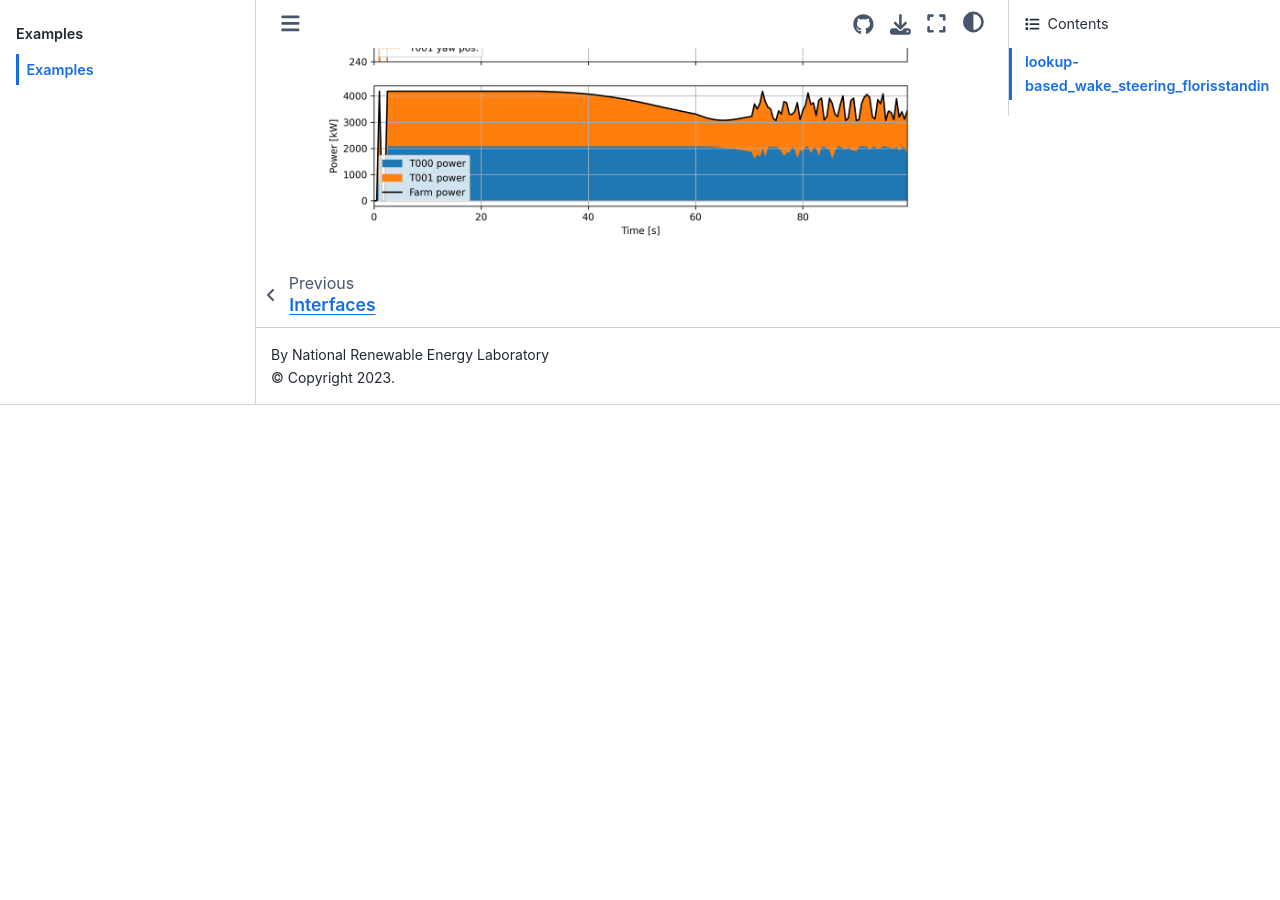
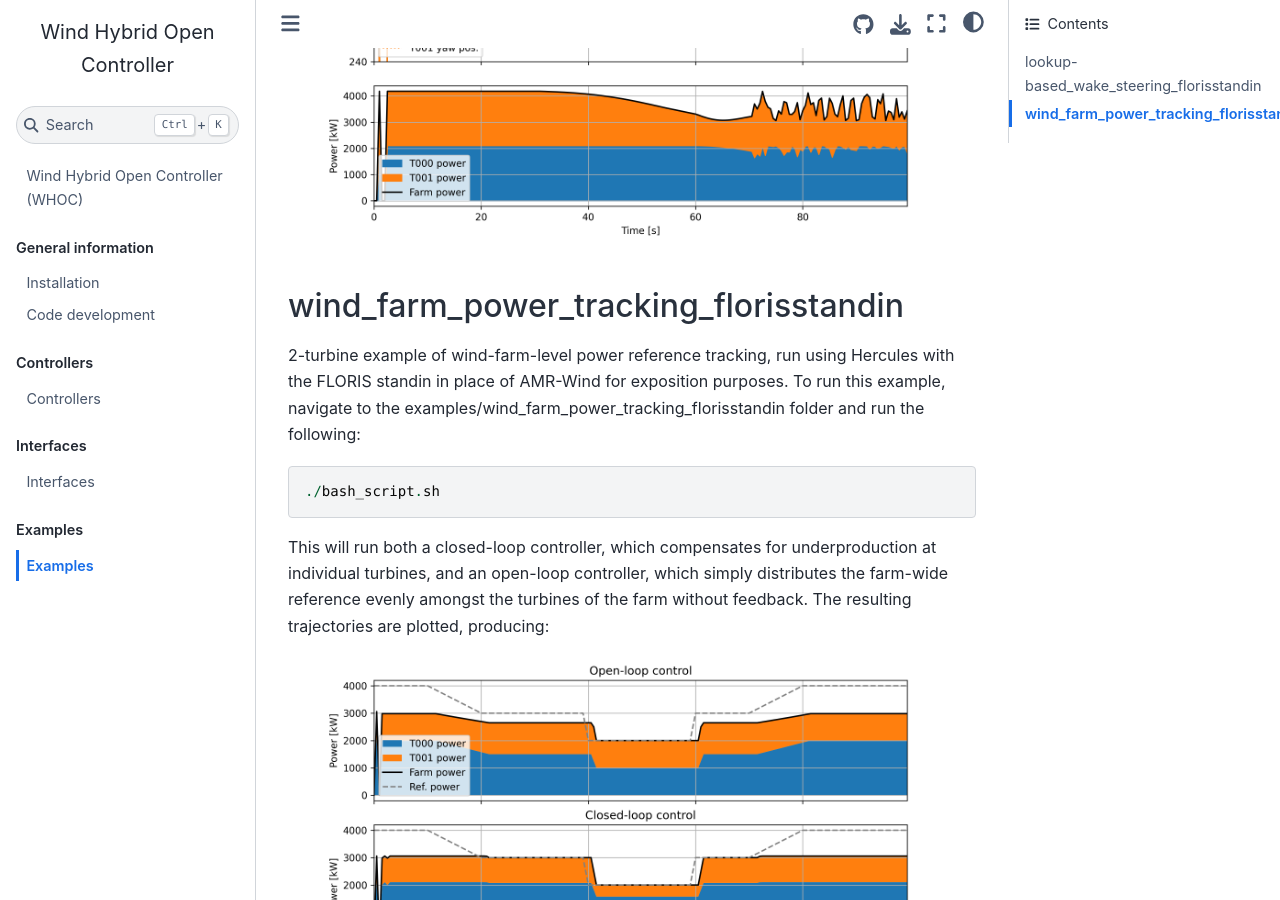
Before and after one commit to NREL/wind-hybrid-open-controller, a Jupyter Book: the page built from docs/examples.md, in a window 1280 px wide and 900 px high, scrolled down 1075 px. Built offline with Jupyter Book 1.0.4 settings and Sphinx 7.4.7 and the Sphinx Book theme 1.1.4, drawn with Linux system fonts in a browser that asks for light colours; before the commit the page ends 1480 px from its top, so only the background shows below that; some of the changed text lies outside the part shown.

Commit message:
Update documentation of example.

````diff
--- a/docs/examples.md
+++ b/docs/examples.md
@@ -6,7 +6,7 @@
 ### lookup-based_wake_steering_florisstandin
 2-turbine example of lookup-based wake steering control, run using Hercules with the FLORIS standin
 in place of AMR-Wind for exposition purposes. To run this example, navigate to the
-examples/lookup-based_wake_steering_florisstandin and then run the following.
+examples/lookup-based_wake_steering_florisstandin folder and then run the following.
 ```
 python construct_yaw_offsets.py
 ```
@@ -33,3 +33,19 @@
 ![Results of lookup-based_wake_steering_florisstandin example](
     graphics/lookup-table-example-plot.png
 )
+
+## wind_farm_power_tracking_florisstandin
+2-turbine example of wind-farm-level power reference tracking, run using Hercules with the FLORIS
+standin in place of AMR-Wind for exposition purposes. To run this example, navigate to the
+examples/wind_farm_power_tracking_florisstandin folder and run the following:
+```
+./bash_script.sh
+```
+
+This will run both a closed-loop controller, which compensates for underproduction at individual
+turbines, and an open-loop controller, which simply distributes the farm-wide reference evenly
+amongst the turbines of the farm without feedback. The resulting trajectories are plotted,
+producing:
+![Results of wind_farm_power_tracking_florisstandin example](
+    graphics/wf-power-tracking-plot.png
+)
````
Also changed, not shown: docs/graphics/wf-power-tracking-plot.png (added), 1 other file.
